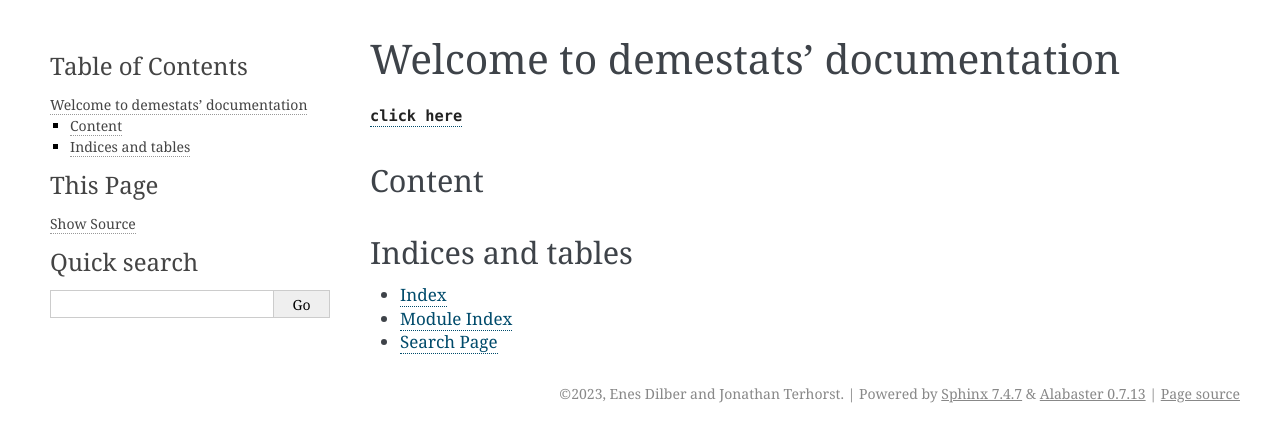
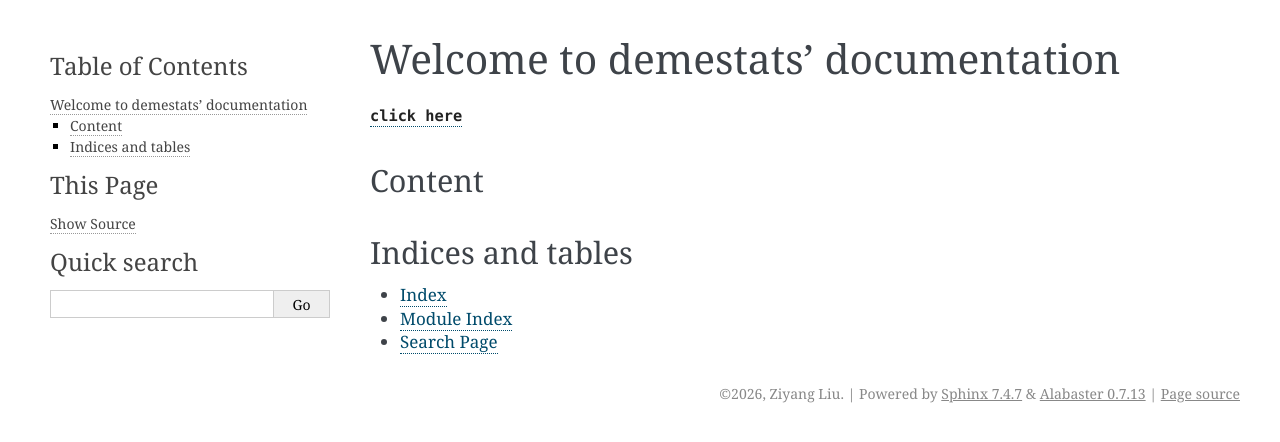
Before and after one commit to Jiatong-Liang/LINGO_website, a Sphinx documentation site: the page built from docs/index.md, in a window 1280 px wide. Shown: the top 442 px of the page. Built offline with Sphinx 7.4.7, drawn with Linux system fonts in a browser that asks for light colours; pages that are not in the unit, such as notebooks, are missing from menus; the version number is read from the project's files by our own code.

Commit message:
create website

```diff
--- a/docs/conf.py
+++ b/docs/conf.py
@@ -91,8 +91,8 @@
 master_doc = "index"
 
 # General information about the project.
-project = "momi3"
-copyright = "2023, Enes Dilber and Jonathan Terhorst"
+project = "LINGO"
+copyright = "2026, Ziyang Liu"
 
 # The version info for the project you're documenting, acts as replacement for
 # |version| and |release|, also used in various other places throughout the
@@ -233,7 +233,7 @@
 # html_file_suffix = None
 
 # Output file base name for HTML help builder.
-htmlhelp_basename = "momi3-doc"
+htmlhelp_basename = "LINGO-doc"
 
 
 # -- Options for LaTeX output ------------------------------------------------
@@ -250,7 +250,7 @@
 # Grouping the document tree into LaTeX files. List of tuples
 # (source start file, target name, title, author, documentclass [howto/manual]).
 latex_documents = [
-    ("index", "user_guide.tex", "momi3 Documentation", "Enes Dilber and Jonathan Terhorst", "manual")
+    ("index", "user_guide.tex", "LINGO Documentation", "Ziyang Liu", "manual")
 ]
 
 # The name of an image file (relative to this directory) to place at the top of
--- a/pyproject.toml
+++ b/pyproject.toml
@@ -7,6 +7,9 @@
     { name = "Ziyang Liu", email = "Ziyang.Liu@childrens.harvard.edu" }
 ]
 requires-python = ">=3.12"
+dependencies = [
+  "numpy",
+]
 
 [build-system]
 requires = ["uv_build>=0.8.4,<0.9.0"]
```
